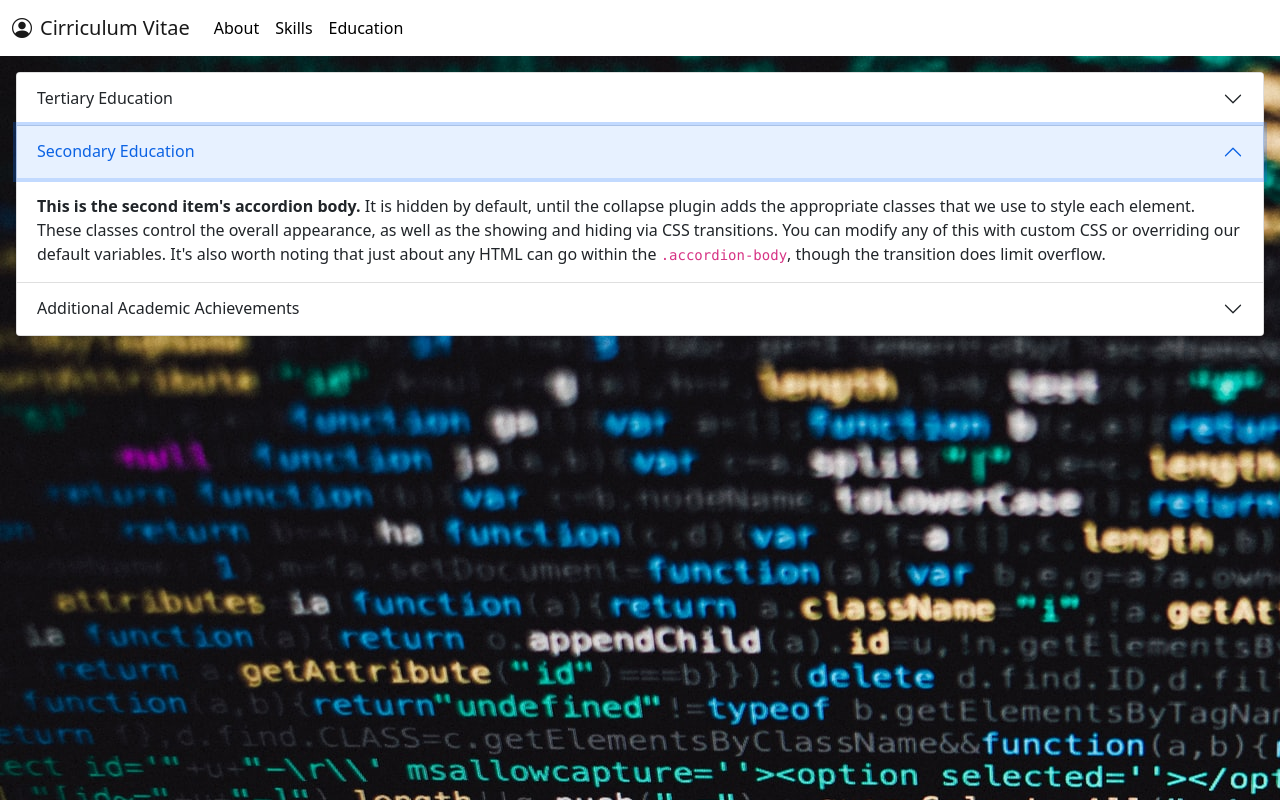
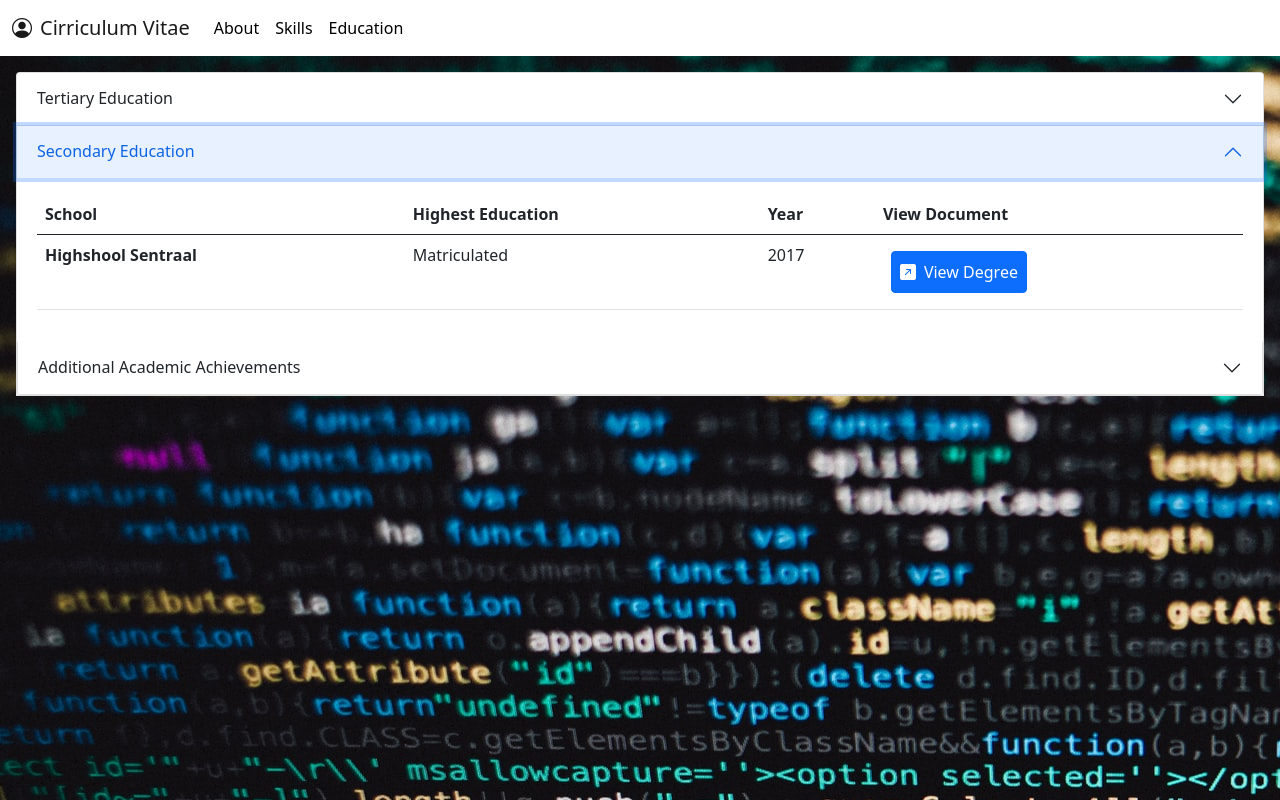
Before and after one commit to henro47/curriculum-vitae, an Angular app: page /education in a window 1280 px wide. Both pictures are taken after a click on the button "Secondary Education". Built offline with nearby package versions, Linux system fonts and the light colour scheme.

Commit message:
Modal added

```diff
--- a/src/app/Components/education/education.component.html
+++ b/src/app/Components/education/education.component.html
@@ -21,13 +21,13 @@
                     <th scope="row">Post Graduate Degree</th>
                     <td>Bachelor of Science Honours in Computer Science and Information Technology</td>
                     <td>2022</td>
-                    <td><a class="btn btn-primary" href="#" role="button"><i class="bi bi-envelope-fill" id="ico"></i>view degree</a></td>
+                    <td><a (click)="changeImage('PG')" class="btn btn-primary" data-bs-toggle="modal" role="button" data-bs-target="#exampleModal"><i class="bi bi-arrow-up-right-square-fill" id="ico"></i>View Degree</a></td>
                   </tr>
                   <tr>
                     <th scope="row">Graduate Degree</th>
                     <td>Bachelor of Science in Information Technology (with distinction)</td>
                     <td>2021</td>
-                    <td><a class="btn btn-primary" href="#" role="button"><i class="bi bi-envelope-fill" id="ico"></i>view degree</a></td>
+                    <td><a (click)="changeImage('GD')" class="btn btn-primary" data-bs-toggle="modal" role="button" data-bs-target="#exampleModal"><i class="bi bi-arrow-up-right-square-fill" id="ico"></i>View Degree</a></td>
                   </tr>
                   <tr>
                   </tr>
@@ -44,8 +44,26 @@
       </h2>
       <div id="collapseTwo" class="accordion-collapse collapse" aria-labelledby="headingTwo" data-bs-parent="#accordionExample">
         <div class="accordion-body">
-          <strong>This is the second item's accordion body.</strong> It is hidden by default, until the collapse plugin adds the appropriate classes that we use to style each element. These classes control the overall appearance, as well as the showing and hiding via CSS transitions. You can modify any of this with custom CSS or overriding our default variables. It's also worth noting that just about any HTML can go within the <code>.accordion-body</code>, though the transition does limit overflow.
-        </div>
+          <table class="table">
+            <thead>
+              <tr>
+                <th scope="col">School</th>
+                <th scope="col">Highest Education</th>
+                <th scope="col">Year</th>
+                <th scope="col">View Document</th>
+              </tr>
+            </thead>
+            <tbody>
+              <tr>
+                <th scope="row">Highshool Sentraal</th>
+                <td>Matriculated</td>
+                <td>2017</td>
+                <td><a (click)="changeImage('M')" class="btn btn-primary" data-bs-toggle="modal" role="button" data-bs-target="#exampleModal"><i class="bi bi-arrow-up-right-square-fill" id="ico"></i>View Degree</a></td>
+              </tr>
+              <tr>
+              </tr>
+            </tbody>
+          </table>
       </div>
     </div>
     <div class="accordion-item">
@@ -56,8 +74,46 @@
       </h2>
       <div id="collapseThree" class="accordion-collapse collapse" aria-labelledby="headingThree" data-bs-parent="#accordionExample">
         <div class="accordion-body">
-          <strong>This is the third item's accordion body.</strong> It is hidden by default, until the collapse plugin adds the appropriate classes that we use to style each element. These classes control the overall appearance, as well as the showing and hiding via CSS transitions. You can modify any of this with custom CSS or overriding our default variables. It's also worth noting that just about any HTML can go within the <code>.accordion-body</code>, though the transition does limit overflow.
+          <table class="table">
+            <thead>
+              <tr>
+                <th scope="col">Award</th>
+                <th scope="col">Year</th>
+                <th scope="col">View Document</th>
+              </tr>
+            </thead>
+            <tbody>
+              <tr>
+                <th scope="row">Golden Key Member</th>
+                <td>2019</td>
+                <td><a (click)="changeImage('GK')" class="btn btn-primary" data-bs-toggle="modal" role="button" data-bs-target="#exampleModal"><i class="bi bi-arrow-up-right-square-fill" id="ico"></i>View Degree</a></td>
+              </tr>
+              <tr>
+                <th scope="row">Hostel Academic Top 10</th>
+                <td>2019</td>
+                <td><a (click)="changeImage('GD')" class="btn btn-primary" data-bs-toggle="modal" role="button" data-bs-target="#exampleModal"><i class="bi bi-arrow-up-right-square-fill" id="ico"></i>View Degree</a></td>
+              </tr>
+              <tr>
+              </tr>
+            </tbody>
+          </table>
         </div>
       </div>
     </div>
   </div>
+
+
+<!-- Modal -->
+<div class="modal fade" id="exampleModal" tabindex="-1" aria-labelledby="exampleModalLabel" aria-hidden="true">
+  <div class="modal-dialog">
+    <div class="modal-content">
+      <div class="modal-header">
+        <h5 class="modal-title" id="exampleModalLabel">Modal title</h5>
+        <button type="button" class="btn-close" data-bs-dismiss="modal" aria-label="Close"></button>
+      </div>
+      <div class="modal-body">
+        <img id = "img" class="img-fluid" alt="...">
+      </div>
+    </div>
+  </div>
+</div>
--- a/src/app/Components/education/education.component.ts
+++ b/src/app/Components/education/education.component.ts
@@ -7,7 +7,39 @@ import { Component, OnInit } from '@angular/core';
 })
 export class EducationComponent implements OnInit {
 
+
   constructor() { }
+
+  changeImage(buttonId: string)
+  {
+     if(buttonId == 'GD')
+     {
+      (<HTMLInputElement>document.getElementById('exampleModalLabel')).innerHTML = "BSc IT Degree";
+      var coverImg = <HTMLInputElement>document.getElementById('img');
+      coverImg.src = "assets/GoldenKey.png";
+     }
+
+     if(buttonId == "PG")
+     {
+      (<HTMLInputElement>document.getElementById('exampleModalLabel')).innerHTML = "Bsc Hons in CS and IT Degree";
+       var coverImg = <HTMLInputElement>document.getElementById('img');
+       coverImg.src = "assets/GoldenKey.png";
+     }
+
+     if(buttonId == "M")
+     {
+      (<HTMLInputElement>document.getElementById('exampleModalLabel')).innerHTML = "Matriculated 2017";
+      var coverImg = <HTMLInputElement>document.getElementById('img');
+      coverImg.src = "assets/GoldenKey.png";
+     }
+
+    if(buttonId == "GK")
+    {
+      (<HTMLInputElement>document.getElementById('exampleModalLabel')).innerHTML = "Golden key Certificate";
+      var coverImg = <HTMLInputElement>document.getElementById('img');
+      coverImg.src = "assets/GoldenKey.png";
+    }
+  }
 
   tertiaryTitle = "Tertiary Education" ;
   tertiarySubTitle = "North-West University Potchefstroom Campus" ;
@@ -16,6 +48,9 @@ export class EducationComponent implements OnInit {
 
   achievementsTitle = "Additional Academic Achievements" ;
 
+  //Degree OffCanvas
+  OffCanvasDegTitle = "Bachelor of Science in Information Technology" ;
+
   ngOnInit(): void {
   }
 
```
Also changed, not shown: src/assets/GoldenKey.png (added).
